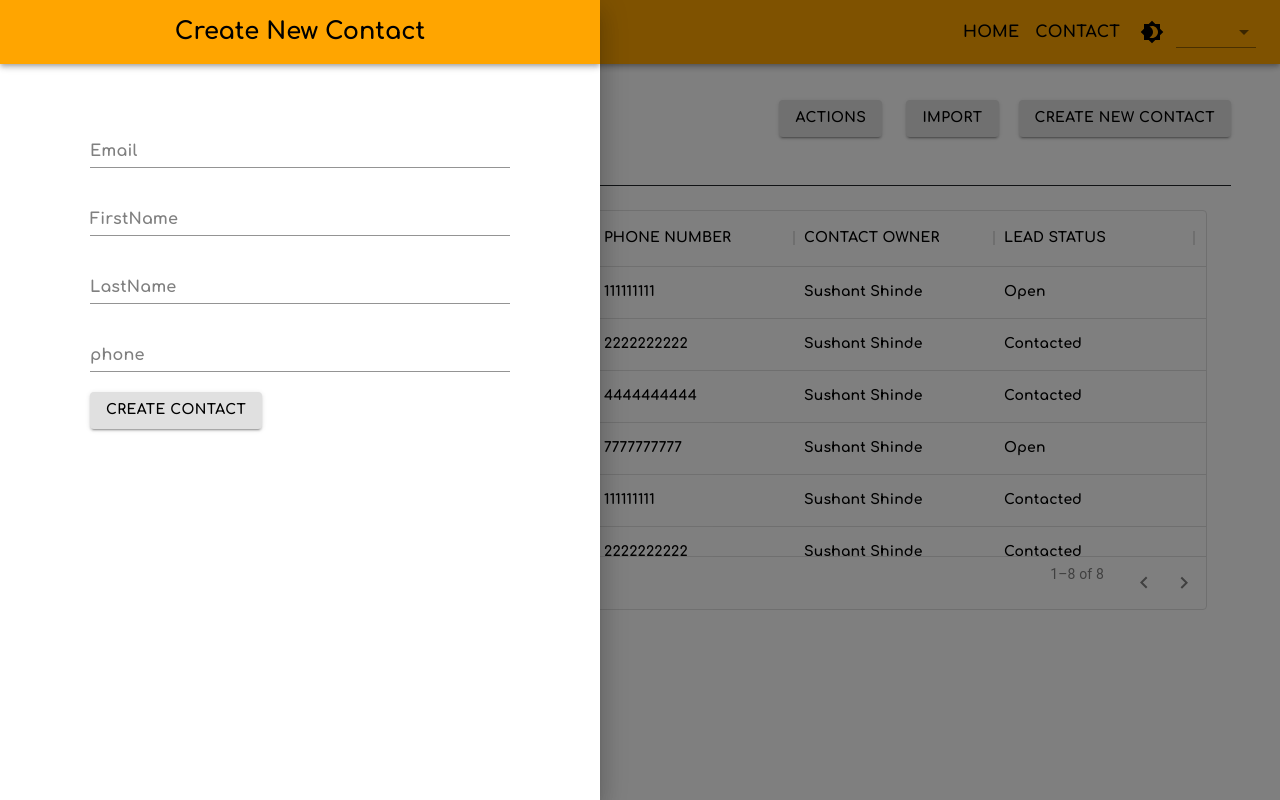
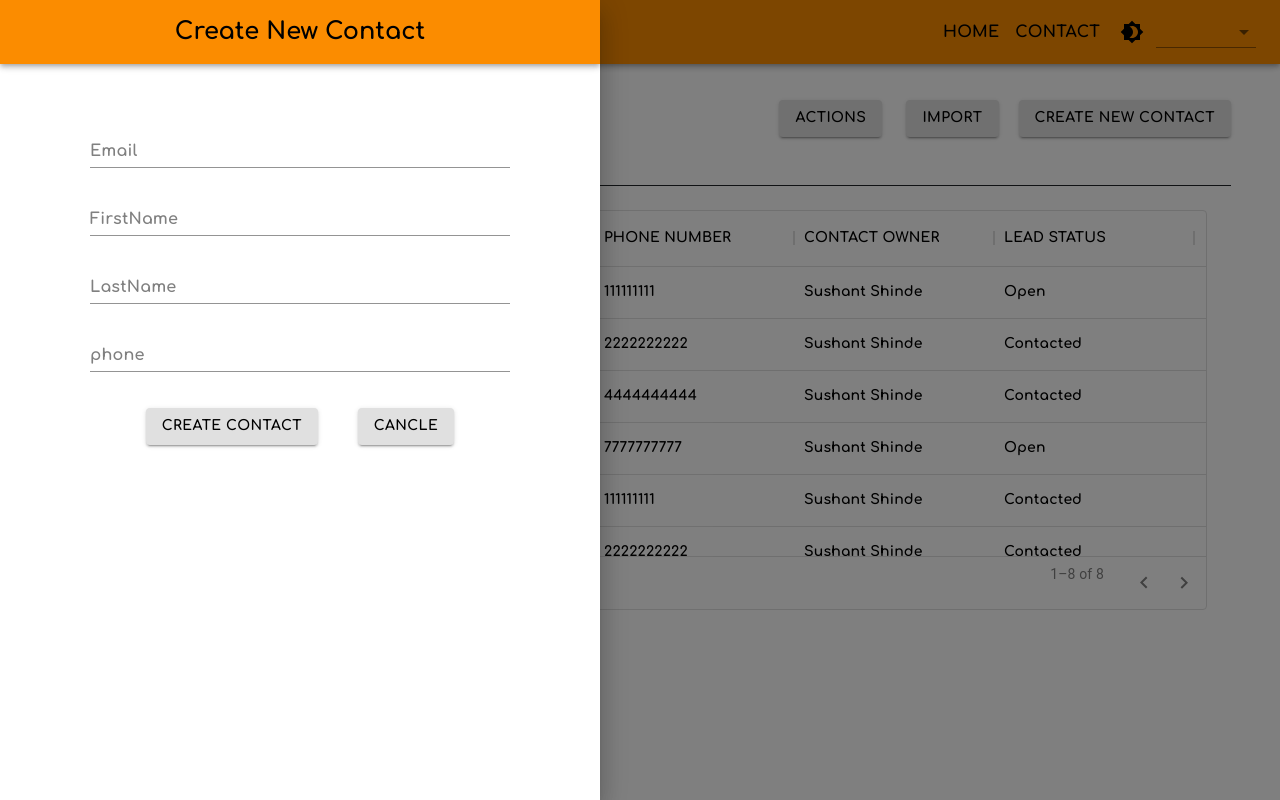
Before and after one commit to dfuseop-exe/crm-demo, a React (Create React App) app: page /Contact in a window 1280 px wide. Both pictures are taken after a click on the button "CREATE NEW CONTACT". Built offline with nearby package versions, Linux system fonts and the light colour scheme.

Commit message:
Theme Toggle Added

```diff
--- a/src/App.js
+++ b/src/App.js
@@ -9,7 +9,7 @@ import Contact from "./Components/Pages/Contact";
 function App() {
 
   const [mode, setmode] = useState("white");
-  const [theme, settheme] = useState('orange')
+  const [theme, settheme] = useState('#fb8c00')
 
   const togglemode = () => {
 
--- a/src/Components/ADDForm.js
+++ b/src/Components/ADDForm.js
@@ -7,6 +7,8 @@ import {
   Typography,
 } from "@mui/material";
 import React from "react";
+import Box from '@mui/material/Box';
+
 
 
 export default function ADDForm(props) {
@@ -25,9 +27,10 @@ export default function ADDForm(props) {
         }}
       >
         <Toolbar>
-          <Typography variant="h5" textAlign="center" mt={2} mb={2} style={{fontFamily : 'Comfortaa' , color : props.mode ==="white" ?"black":"white"}}>
+          <Typography variant="h5" textAlign="center" mt={2} mb={2} style={{fontFamily : 'Comfortaa' , color : props.mode ==="white" ?"black":"white" , flexGrow: 1}}>
             Create New Contact
           </Typography>
+
         </Toolbar>
       </AppBar>
 
@@ -78,9 +81,27 @@ export default function ADDForm(props) {
 
         />
 
-        <Button  variant="contained" size="medium" color="inherit" style={{color : props.mode ==="white" ?"black":"black" ,  fontFamily : 'Comfortaa'}} onClick={props.addData}>
+<Box
+        sx={{
+          display: 'flex',
+          justifyContent: 'space-evenly',
+          p: 1,
+          m: 1,
+        }}
+      >
+         <Button  variant="contained" size="medium" color="inherit" style={{color : props.mode ==="white" ?"black":"black" ,  fontFamily : 'Comfortaa'}} onClick={props.addData}>
           Create Contact
         </Button>
+
+
+        <Button  variant="contained" size="medium" color="inherit" style={{color : props.mode ==="white" ?"black":"black" ,  fontFamily : 'Comfortaa' }}>
+          Cancle
+        </Button>
+
+      </Box>
+
+
+
       </div>
     </div>
   );
--- a/src/Components/Navbar.js
+++ b/src/Components/Navbar.js
@@ -43,13 +43,13 @@ export default function Navbar(props) {
         <FormControl variant="standard">
 
 
-         <Select variant="standard" style={{width : "80px" , color : props.mode ==="white" ?"black":"white" , fontFamily : 'Comfortaa'}} onChange={props.HandleSelect}>
+         <Select variant="standard" style={{width : "100px" , color : props.mode ==="white" ?"black":"white" , fontFamily : 'Comfortaa'}} onChange={props.HandleSelect}>
 
               <MenuItem style={{backgroundColor : props.mode ==="white" ?"white":"#14130c" , color : props.mode ==="white" ?"black":"white" , fontFamily : 'Comfortaa'}} value='#fb8c00'>Orange</MenuItem>
-              <MenuItem style={{backgroundColor : props.mode ==="white" ?"white":"#14130c" , color : props.mode ==="white" ?"black":"white" , fontFamily : 'Comfortaa'}} value='#e53935'>Red</MenuItem>
-              <MenuItem style={{backgroundColor : props.mode ==="white" ?"white":"#14130c" , color : props.mode ==="white" ?"black":"white" , fontFamily : 'Comfortaa'}} value='#ab47bc'>Purple</MenuItem>
-              <MenuItem style={{backgroundColor : props.mode ==="white" ?"white":"#14130c" , color : props.mode ==="white" ?"black":"white" , fontFamily : 'Comfortaa'}} value='#5c6bc0'>Indigo</MenuItem>
-              <MenuItem style={{backgroundColor : props.mode ==="white" ?"white":"#14130c" , color : props.mode ==="white" ?"black":"white" , fontFamily : 'Comfortaa'}} value='#20B2AA'>LightSeaGreen</MenuItem>
+              <MenuItem style={{backgroundColor : props.mode ==="white" ?"white":"#14130c" , color : props.mode ==="white" ?"black":"white" , fontFamily : 'Comfortaa'}} value='#EF2E45'>Red</MenuItem>
+              <MenuItem style={{backgroundColor : props.mode ==="white" ?"white":"#14130c" , color : props.mode ==="white" ?"black":"white" , fontFamily : 'Comfortaa'}} value='#a965e2'>Purple</MenuItem>
+              <MenuItem style={{backgroundColor : props.mode ==="white" ?"white":"#14130c" , color : props.mode ==="white" ?"black":"white" , fontFamily : 'Comfortaa'}} value='#50C878'>Green</MenuItem>
+              <MenuItem style={{backgroundColor : props.mode ==="white" ?"white":"#14130c" , color : props.mode ==="white" ?"black":"white" , fontFamily : 'Comfortaa'}} value='#55b4dd'>Sky Blue</MenuItem>
             </Select>
         </FormControl>
       </Toolbar>
```
